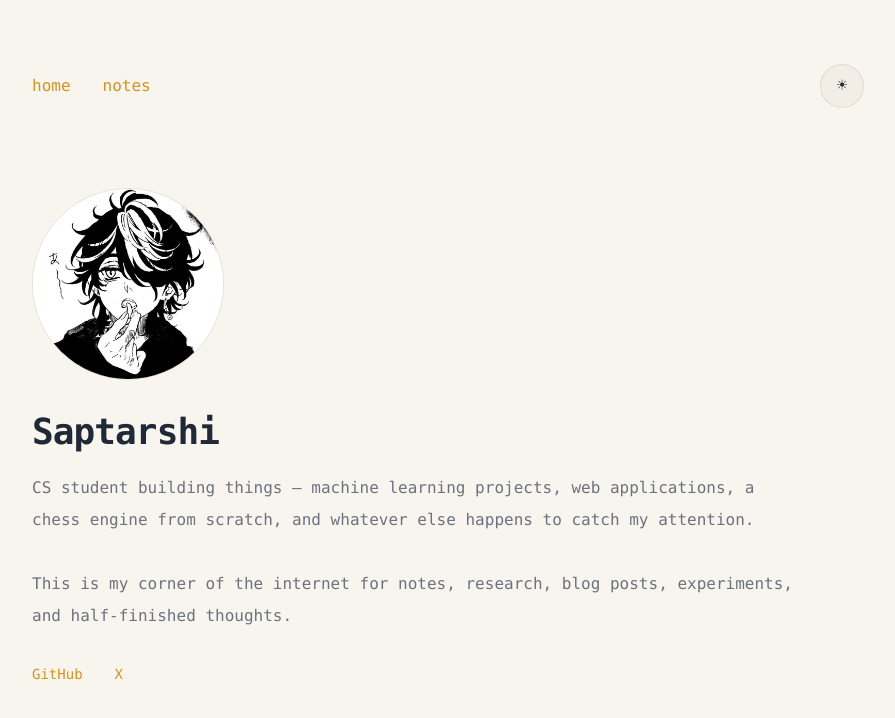
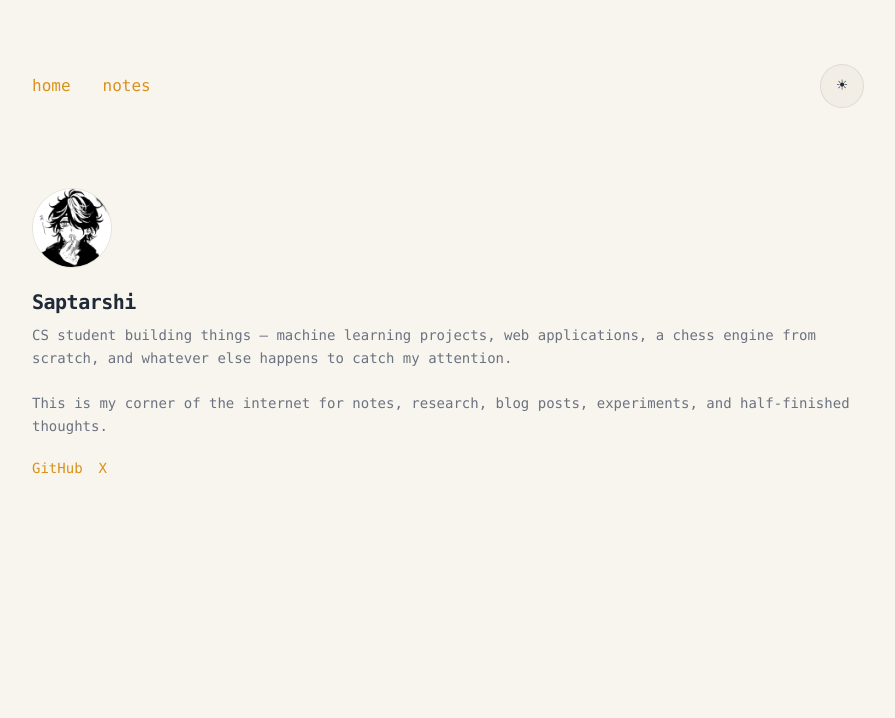
Before and after one commit to sapronaut/blog-website, a Next.js app: page / in a window 1280 px wide. Shown: the top 718 px of the page, without its empty margins (192-1087 px from the left). Built offline with nearby package versions, Linux system fonts and the light colour scheme.

Commit message:
home page changes

```diff
--- a/app/page.tsx
+++ b/app/page.tsx
@@ -14,9 +14,9 @@ const links = [
 export default function ProfilePage() {
   return (
     <main>
-      <section className="flex flex-col items-start gap-8">
+      <section className="flex flex-col items-start gap-5">
         <div
-  className="w-48 h-48 rounded-full overflow-hidden"
+  className="w-20 h-20 rounded-full overflow-hidden"
   style={{
     border: "1px solid var(--rule)",
   }}
@@ -24,20 +24,20 @@ export default function ProfilePage() {
   <Image
     src="/avatar (2).jpg"
     alt="Saptarshi"
-    width={192}
-    height={192}
+    width={80}
+    height={80}
     className="w-full h-full object-cover"
     priority
   />
 </div>
 
         <div>
-          <h1 className="text-4xl font-bold tracking-tight">
+          <h1 className="text-xl font-semibold tracking-tight">
             Saptarshi
           </h1>
 
           <p
-            className="mt-5 text-base leading-8 max-w-3xl"
+            className="mt-2 text-sm leading-relaxed"
             style={{
               color: "var(--text-dim)",
             }}
@@ -59,7 +59,7 @@ export default function ProfilePage() {
           </p>
         </div>
 
-        <div className="flex items-center gap-8 text-sm">
+        <div className="flex items-center gap-4 text-sm">
           {links.map((link) => (
             <a
               key={link.href}
```
